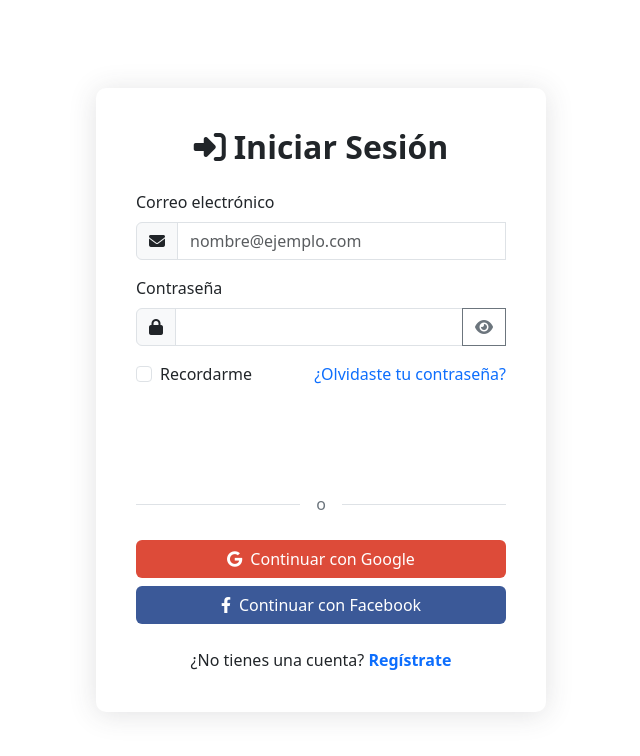
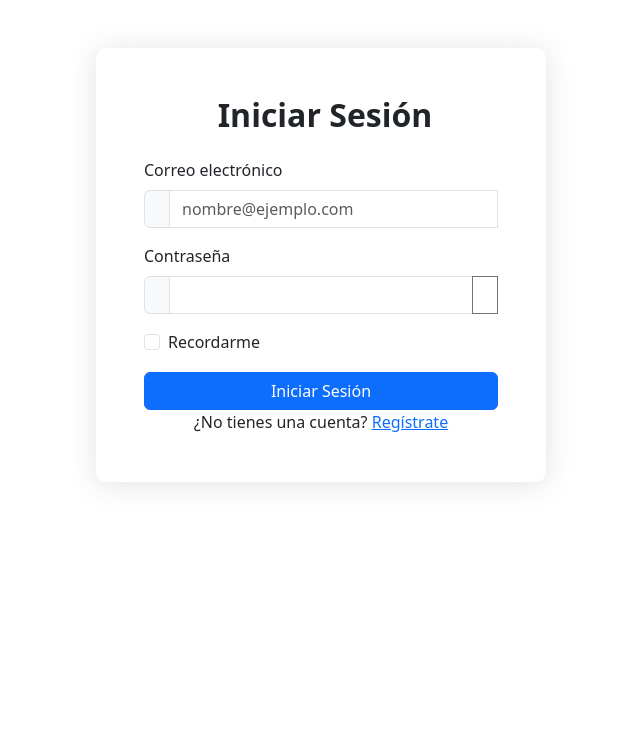
Before and after one commit to astro1345/veterinaria, an Angular app: page / in a window 1280 px wide. Shown: the top 756 px of the page, without its empty margins (319-959 px from the left). Built offline with nearby package versions, Linux system fonts and the light colour scheme.

Commit message:
login y registro

```diff
--- a/src/app/app.ts
+++ b/src/app/app.ts
@@ -1,9 +1,9 @@
 import { Component, signal } from '@angular/core';
-import { RouterOutlet } from '@angular/router';
+import { RouterLink, RouterOutlet } from '@angular/router';
 
 @Component({
   selector: 'app-root',
-  imports: [RouterOutlet],
+  imports: [RouterOutlet, RouterLink],
   templateUrl: './app.html',
   styleUrl: './app.scss'
 })
--- a/src/app/componentes/login/login.html
+++ b/src/app/componentes/login/login.html
@@ -1,18 +1,6 @@
-<!DOCTYPE html>
-<html lang="es">
-<head>
-    <meta charset="UTF-8">
-    <meta name="viewport" content="width=device-width, initial-scale=1.0">
-    <title>Iniciar Sesión</title>
-    <!-- Bootstrap 5 CSS -->
-    <link href="https://cdn.jsdelivr.net/npm/bootstrap@5.3.0/dist/css/bootstrap.min.css" rel="stylesheet">
-    <!-- Font Awesome para iconos -->
-    <link rel="stylesheet" href="https://cdnjs.cloudflare.com/ajax/libs/font-awesome/6.4.0/css/all.min.css">
 
-</head>
-<body>
-    <div class="container">
-        <div class="login-container">
+<div class="container py-5">
+    <div class="login-container p-4 p-md-5">
             <h2 class="login-title"><i class="fas fa-sign-in-alt me-2"></i>Iniciar Sesión</h2>
 
             <form id="loginForm" novalidate>
@@ -46,67 +34,20 @@
                         <input class="form-check-input" type="checkbox" id="remember">
                         <label class="form-check-label" for="remember">Recordarme</label>
                     </div>
-                    <div>
-                        <a href="#" class="text-decoration-none">¿Olvidaste tu contraseña?</a>
-                    </div>
+
                 </div>
 
-                <button type="submit" class="btn btn-primary btn-login mb-3">
-                    <i class="fas fa-sign-in-alt me-2"></i>Ingresar
-                </button>
-
-                <div class="divider">o</div>
-
-                <div class="social-login mb-3">
-                    <button type="button" class="btn btn-google">
-                        <i class="fab fa-google me-2"></i>Continuar con Google
-                    </button>
-                    <button type="button" class="btn btn-facebook">
-                        <i class="fab fa-facebook-f me-2"></i>Continuar con Facebook
-                    </button>
-                </div>
+               <div class="d-grid gap-2">
+        <a routerLink="inicio" class="btn btn-primary">Iniciar Sesión</a>
+            </div>
 
                 <div class="text-center">
                     <span>¿No tienes una cuenta? </span>
-                    <a href="#" class="text-decoration-none fw-bold">Regístrate</a>
+                    <a routerLink="registro" >Regístrate</a>
+
                 </div>
             </form>
         </div>
     </div>
 
-    <!-- Bootstrap 5 JS Bundle with Popper -->
-    <script src="https://cdn.jsdelivr.net/npm/bootstrap@5.3.0/dist/js/bootstrap.bundle.min.js"></script>
-
-    <script>
-        // Mostrar/ocultar contraseña
-        document.getElementById('togglePassword').addEventListener('click', function() {
-            const passwordInput = document.getElementById('password');
-            const icon = this.querySelector('i');
-
-            if (passwordInput.type === 'password') {
-                passwordInput.type = 'text';
-                icon.classList.replace('fa-eye', 'fa-eye-slash');
-            } else {
-                passwordInput.type = 'password';
-                icon.classList.replace('fa-eye-slash', 'fa-eye');
-            }
-        });
-
-        // Validación del formulario
-        (function() {
-            'use strict';
-
-            const form = document.getElementById('loginForm');
-
-            form.addEventListener('submit', function(event) {
-                if (!form.checkValidity()) {
-                    event.preventDefault();
-                    event.stopPropagation();
-                }
-
-                form.classList.add('was-validated');
-            }, false);
-        })();
-    </script>
-</body>
-</html>
+<router-outlet></router-outlet>
--- a/src/app/componentes/login/login.scss
+++ b/src/app/componentes/login/login.scss
@@ -65,18 +65,3 @@
         .divider::after {
             margin-left: 1rem;
         }
-
-        .social-login .btn {
-            width: 100%;
-            margin-bottom: 0.5rem;
-        }
-
-        .btn-google {
-            background-color: #dd4b39;
-            color: white;
-        }
-
-        .btn-facebook {
-            background-color: #3b5998;
-            color: white;
-        }
--- a/src/app/componentes/login/login.ts
+++ b/src/app/componentes/login/login.ts
@@ -1,8 +1,8 @@
 import { Component } from '@angular/core';
-
+import { RouterLink, RouterOutlet } from '@angular/router';
 @Component({
   selector: 'app-login',
-  imports: [],
+  imports: [RouterLink, RouterOutlet],
   templateUrl: './login.html',
   styleUrl: './login.scss'
 })
--- a/src/app/componentes/registro/registro.scss
+++ b/src/app/componentes/registro/registro.scss
@@ -0,0 +1,67 @@
+
+        :root {
+            --primary-color: #4e73df;
+            --secondary-color: #f8f9fc;
+        }
+
+        body {
+            background-color: var(--secondary-color);
+            height: 100vh;
+            display: flex;
+            align-items: center;
+        }
+
+        .login-container {
+            max-width: 450px;
+            width: 100%;
+            margin: 0 auto;
+            padding: 2.5rem;
+            background: white;
+            border-radius: 10px;
+            box-shadow: 0 0.15rem 1.75rem 0 rgba(58, 59, 69, 0.15);
+        }
+
+        .login-title {
+            text-align: center;
+            margin-bottom: 1.5rem;
+            color: var(--primary-color);
+            font-weight: 600;
+        }
+
+        .btn-login {
+            width: 100%;
+            padding: 0.75rem;
+            font-weight: 600;
+            background-color: var(--primary-color);
+            border: none;
+        }
+
+        .btn-login:hover {
+            background-color: #3a5ccc;
+        }
+
+        .form-control:focus {
+            border-color: var(--primary-color);
+            box-shadow: 0 0 0 0.25rem rgba(78, 115, 223, 0.25);
+        }
+
+        .divider {
+            display: flex;
+            align-items: center;
+            margin: 1.5rem 0;
+            color: #6c757d;
+        }
+
+        .divider::before, .divider::after {
+            content: "";
+            flex: 1;
+            border-bottom: 1px solid #dee2e6;
+        }
+
+        .divider::before {
+            margin-right: 1rem;
+        }
+
+        .divider::after {
+            margin-left: 1rem;
+        }
```
Also changed, not shown: src/app/componentes/registro/registro.html (+81 -1 lines).
